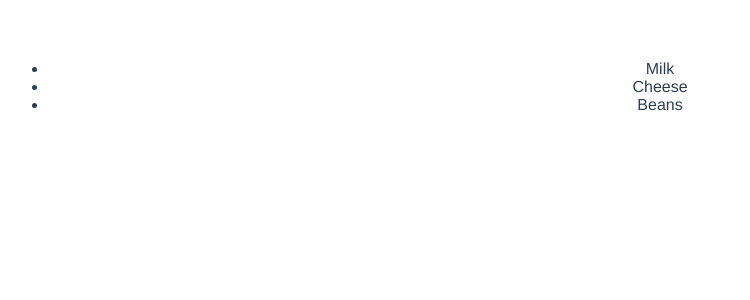
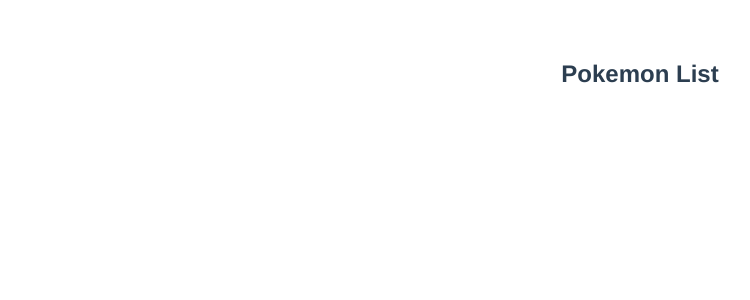
Before and after one commit to AndrewDMackay/js_vue_pokemon_api_app, a Vue app: page / in a window 1280 px wide. Shown: the top 300 px of the page, without its empty margins (0-750 px from the left). Built offline with nearby package versions, Linux system fonts and the light colour scheme.

Commit message:
AM, 2nd commit, main

```diff
--- a/src/App.vue
+++ b/src/App.vue
@@ -1,31 +1,33 @@
+// Html goes here..
+
 <template>
   <div id="app">
-    <ul>
-      <li v-for="( item, index ) in items" :key="index">{{ item.name }}</li>
-    </ul>
+    <pokemon-list allPokemon="Hello.."></pokemon-list>
   </div>
 </template>
 
 
+// JS goes here..
 
 <script>
+import PokemonList from './components/PokemonList.vue';
 
 export default {
   name: 'App',
   data(){
-    return {
-      items: [
-        {name: "Milk", isPurchased: false},
-        {name: "Cheese", isPurchased: true},
-        {name: "Beans", isPurchased: false},
-      ],
-    };
+    return{
+        allPokemon: [],
+    }
   },
+  components: {
+    "pokemon-list": PokemonList,
+  }
 };
 
 </script>
 
 
+// Styling goes here..
 
 <style>
 #app {
--- /dev/null
+++ b/src/components/PokemonList.vue
@@ -0,0 +1,20 @@
+<template>
+    <div id="pokemon-list">
+        <h2>Pokemon List</h2>
+    </div>
+</template>
+
+
+
+<script>
+export default {
+    name: "PokemonList",
+    props: [ "allPokemon" ]
+}
+</script>
+
+
+
+<style>
+
+</style>
```
